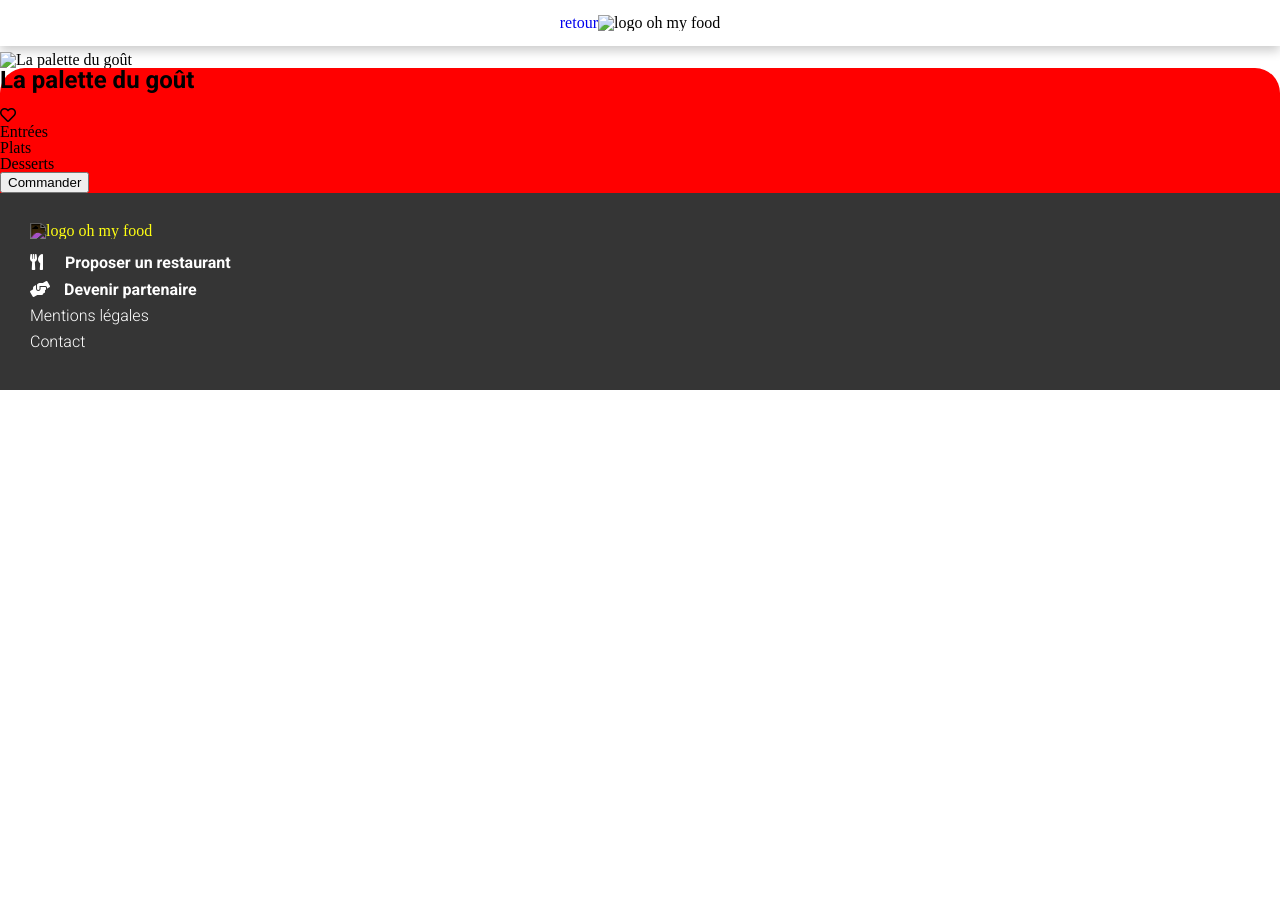
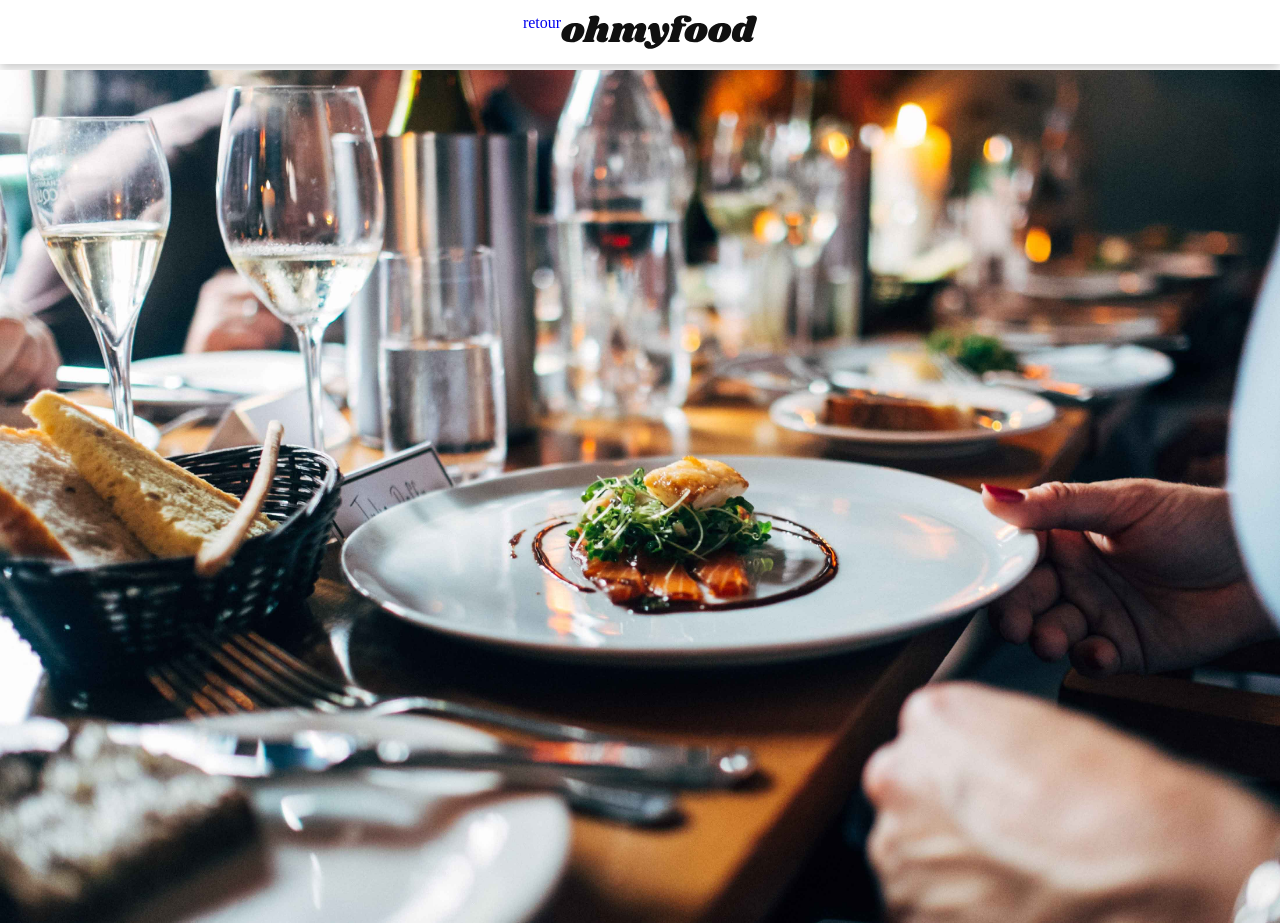
Before and after one commit to cmktl/CemKutlu_3_31122020, a plain HTML site: page menu/la_palette_du_goût.html in a window 1280 px wide. Shown: the top 923 px of the page. Before the commit the page ends 800 px from the top, so only its background shows below. Drawn offline with nearby package versions, Linux system fonts and the light colour scheme; files that its build step writes are made by us from their sources; a web font is replaced by a local one.

Commit message:
adding ../

```diff
--- a/menu/la_palette_du_goût.html
+++ b/menu/la_palette_du_goût.html
@@ -14,19 +14,19 @@
 			integrity="sha384-vp86vTRFVJgpjF9jiIGPEEqYqlDwgyBgEF109VFjmqGmIY/Y4HV4d3Gp2irVfcrp"
 			crossorigin="anonymous"
 		/>
-		<link rel="stylesheet" href="styles/sass/main.css" />
+		<link rel="stylesheet" href="../styles/sass/main.css" />
 		<title>La palette du goût</title>
 	</head>
 	<body>
 		<header class="header">
 			<a href="index.html"> retour</a>
-			<img src="images/logo/ohmyfood@2x.svg" alt="logo oh my food" />
+			<img src="../images/logo/ohmyfood@2x.svg" alt="logo oh my food" />
 		</header>
 		<main>
 			<div class="banner">
 				<img
 					class="banner__image"
-					src="images/restaurants/jay-wennington-N_Y88TWmGwA-unsplash.jpg"
+					src="../images/restaurants/jay-wennington-N_Y88TWmGwA-unsplash.jpg"
 					alt="La palette du goût"
 				/>
 			</div>
@@ -76,10 +76,10 @@
 		</main>
 		<footer class="footer">
 			<nav class="footer__nav">
-				<a href="index.html"
+				<a href="../index.html"
 					><img
 						class="footer__logo"
-						src="images/logo/ohmyfood@2x.svg"
+						src="../images/logo/ohmyfood@2x.svg"
 						alt="logo oh my food"
 				/></a>
 
```
